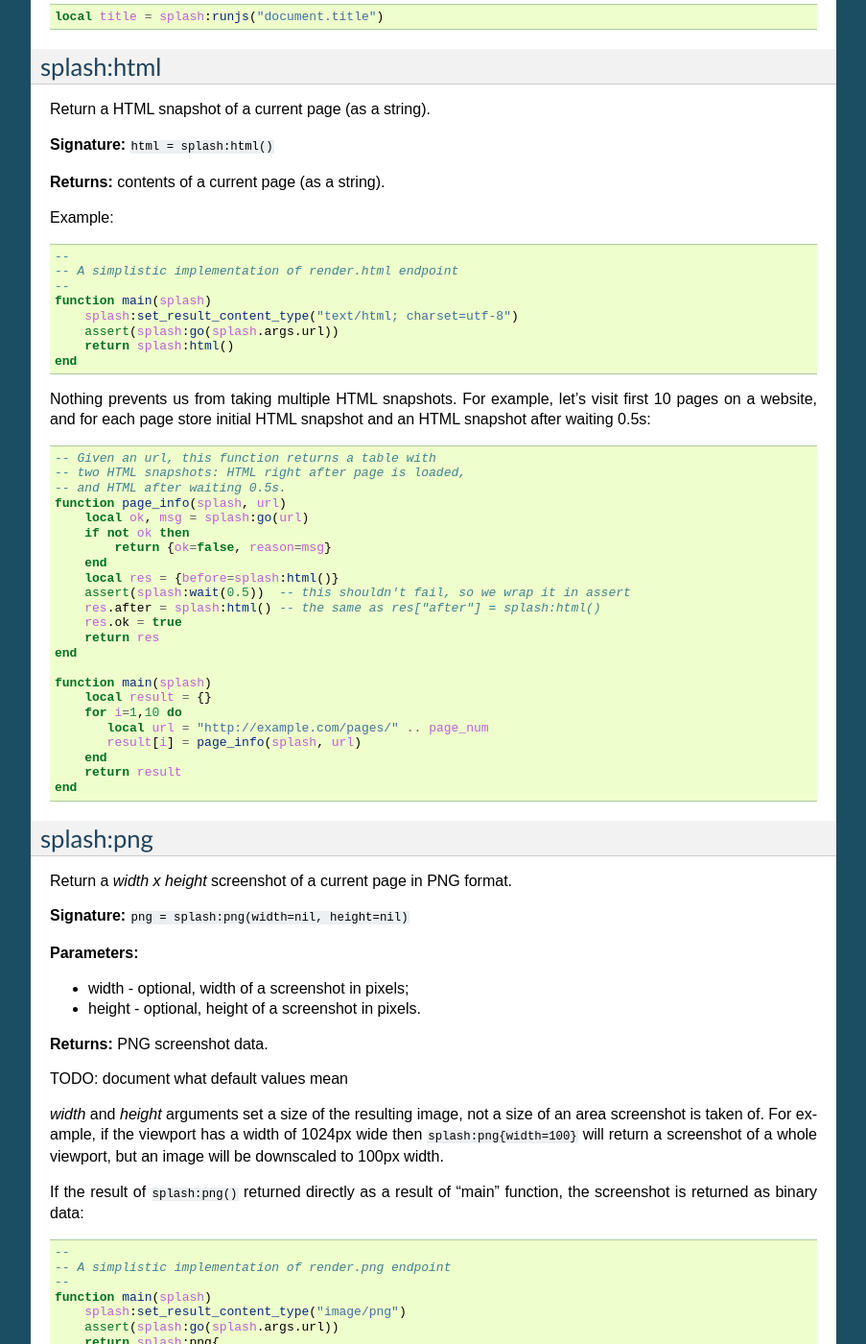
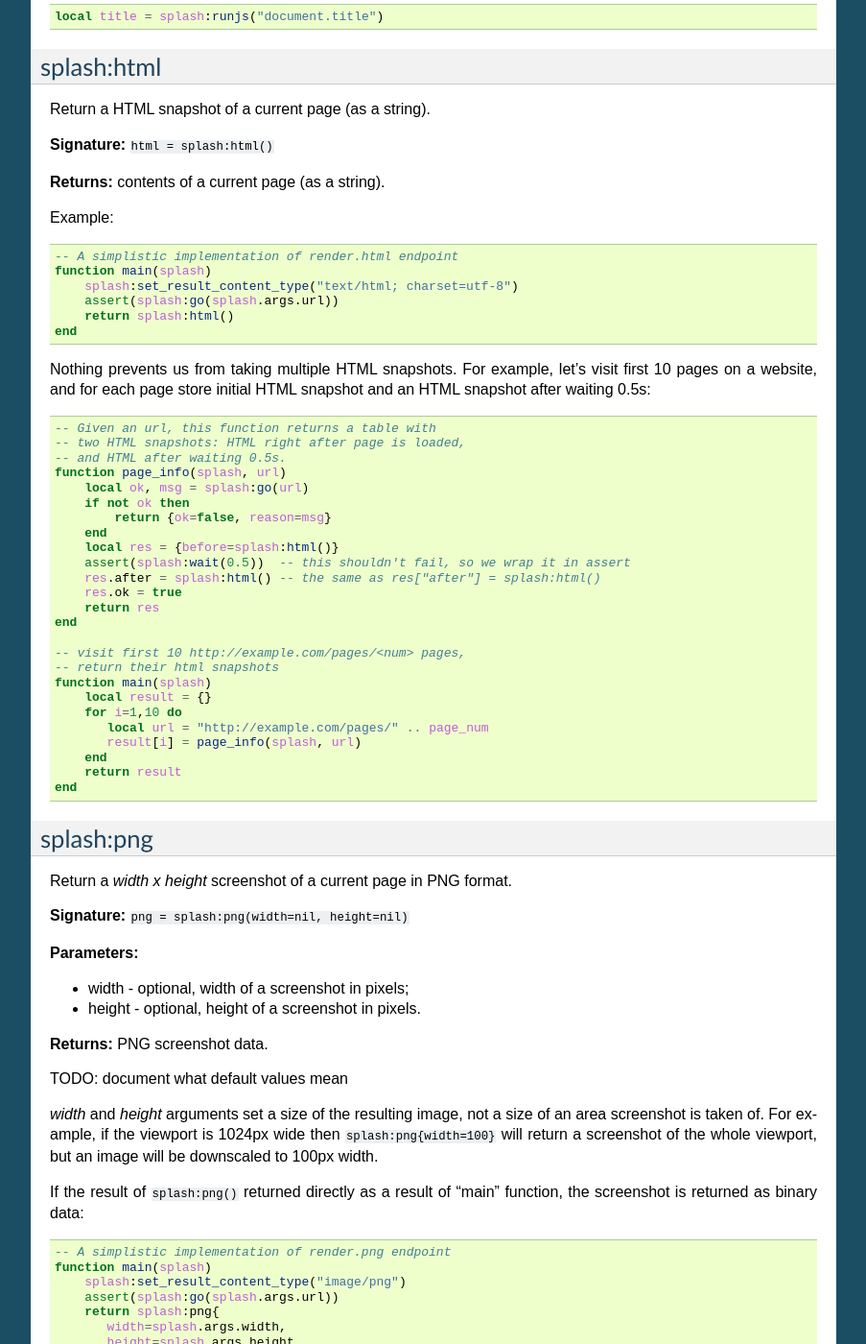
Before and after one commit to scrapinghub/splash, a Sphinx documentation site: the page built from docs/scripting-ref.rst, in a window 1280 px wide and 1400 px high, scrolled down 1767 px. Shown: the whole window at 96% size, without its empty margins (198-1101 px from the left). Built offline with Sphinx 7.4.7, drawn with Linux system fonts in a browser that asks for light colours.

Commit message:
DOC cleanup

```diff
--- a/docs/scripting-ref.rst
+++ b/docs/scripting-ref.rst
@@ -136,9 +136,7 @@ Example:
 
 .. code-block:: lua
 
-     --
      -- A simplistic implementation of render.html endpoint
-     --
      function main(splash)
          splash:set_result_content_type("text/html; charset=utf-8")
          assert(splash:go(splash.args.url))
@@ -166,6 +164,8 @@ initial HTML snapshot and an HTML snapshot after waiting 0.5s:
          return res
      end
 
+     -- visit first 10 http://example.com/pages/<num> pages,
+     -- return their html snapshots
      function main(splash)
          local result = {}
          for i=1,10 do
@@ -196,17 +196,15 @@ TODO: document what default values mean
 
 *width* and *height* arguments set a size of the resulting image,
 not a size of an area screenshot is taken of. For example, if the viewport
-has a width of 1024px wide then ``splash:png{width=100}`` will return a
-screenshot of a whole viewport, but an image will be downscaled to 100px width.
+is 1024px wide then ``splash:png{width=100}`` will return a screenshot
+of the whole viewport, but an image will be downscaled to 100px width.
 
 If the result of ``splash:png()`` returned directly as a result of
 "main" function, the screenshot is returned as binary data:
 
 .. code-block:: lua
 
-     --
      -- A simplistic implementation of render.png endpoint
-     --
      function main(splash)
          splash:set_result_content_type("image/png")
          assert(splash:go(splash.args.url))
--- a/docs/scripting-tutorial.rst
+++ b/docs/scripting-tutorial.rst
@@ -40,7 +40,7 @@ in page context), and then return the result as a JSON encoded object.
 
 .. note::
 
-    Splash UI provides an easy way to try scripts: it provides a code editor
+    Splash UI provides an easy way to try scripts: there is a code editor
     for Lua and a button to submit a script to ``render.lua``. Visit
     http://127.0.0.1:8050/ (or whatever host/port Splash is listening to).
 
```
